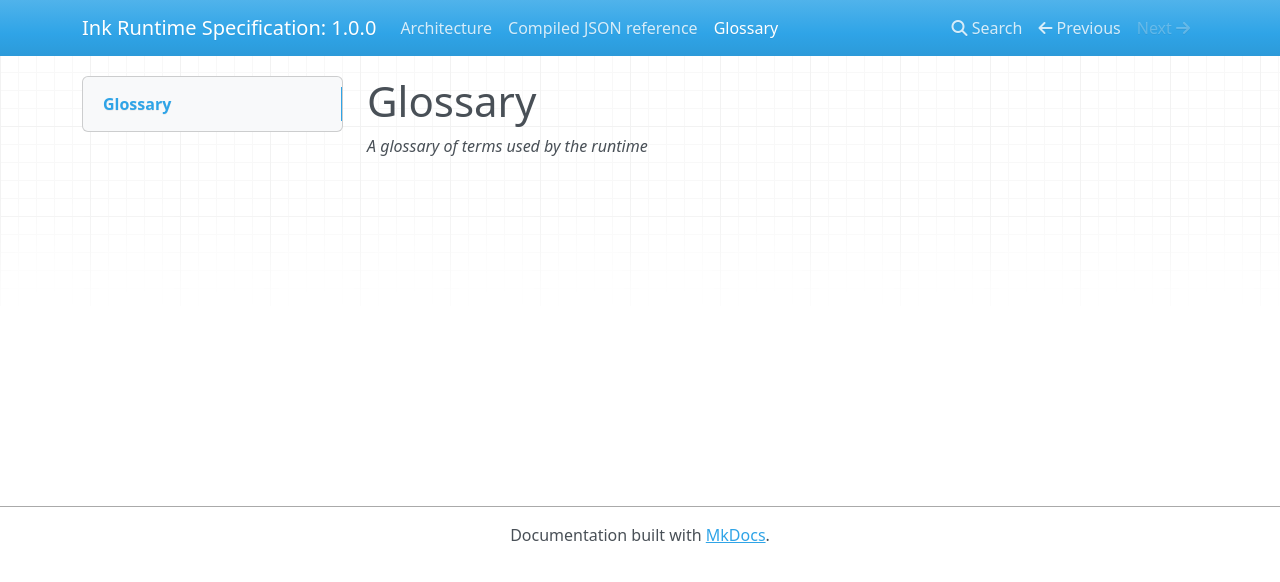
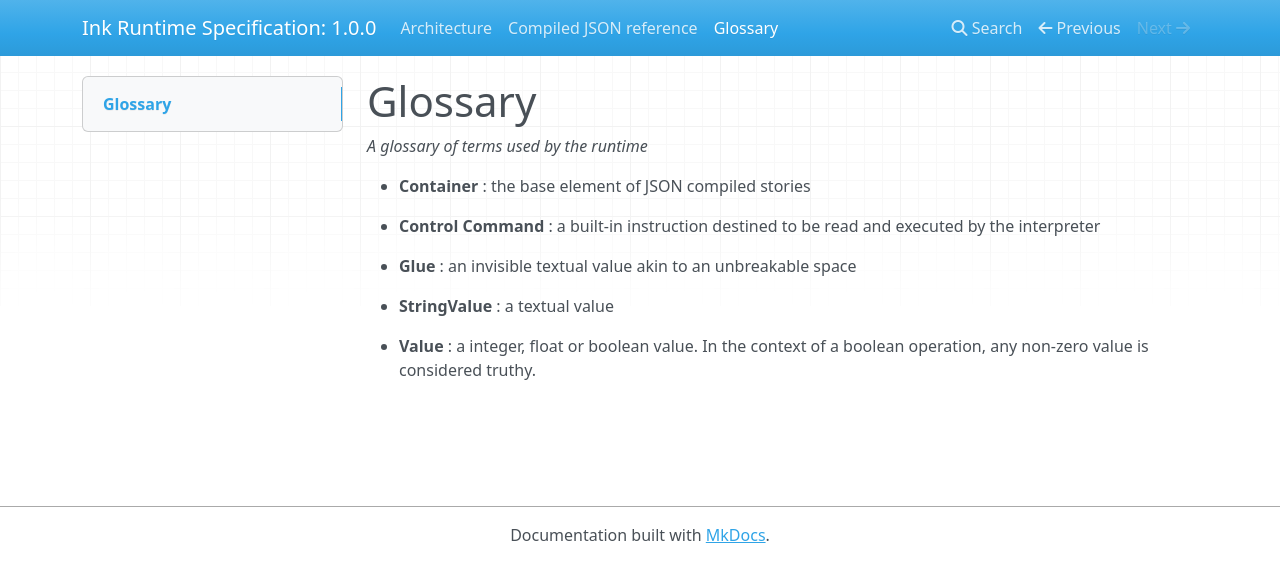
Before and after one commit to inkle/ink, an MkDocs documentation site: the page built from Documentation/runtime-specification/docs/glossary.md, in a window 1280 px wide. Shown: the top 582 px of the page. Built offline with MkDocs 1.6.1, drawn with Linux system fonts in a browser that asks for light colours; nearby versions of some CDN libraries.

Commit message:
glossary basics

```diff
--- a/Documentation/runtime-specification/docs/glossary.md
+++ b/Documentation/runtime-specification/docs/glossary.md
@@ -1,3 +1,18 @@
 # Glossary
 
 _A glossary of terms used by the runtime_
+
+* __Container__
+: the base element of JSON compiled stories
+
+* __Control Command__
+: a built-in instruction destined to be read and executed by the interpreter
+
+* __Glue__
+: an invisible textual value akin to an unbreakable space
+
+* __StringValue__
+: a textual value
+
+* __Value__
+: a integer, float or boolean value. In the context of a boolean operation, any non-zero value is considered truthy.
```
